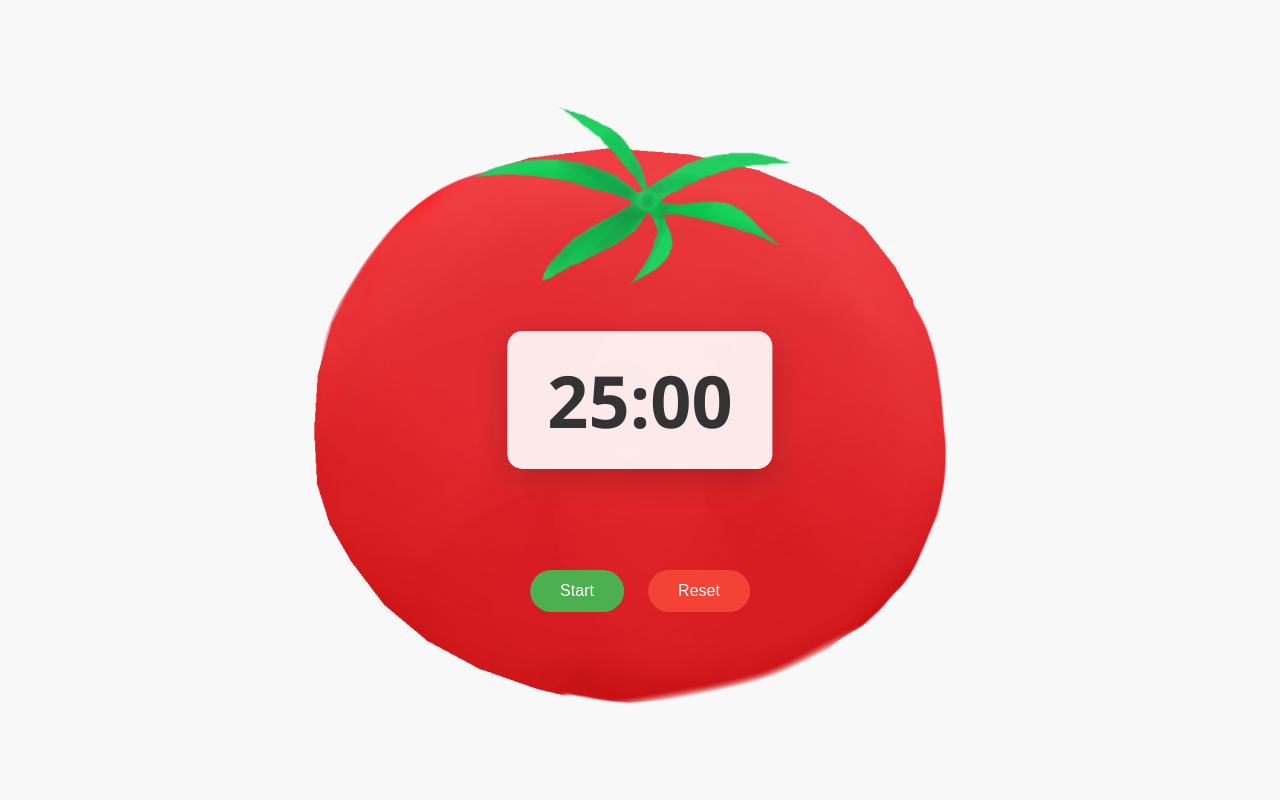
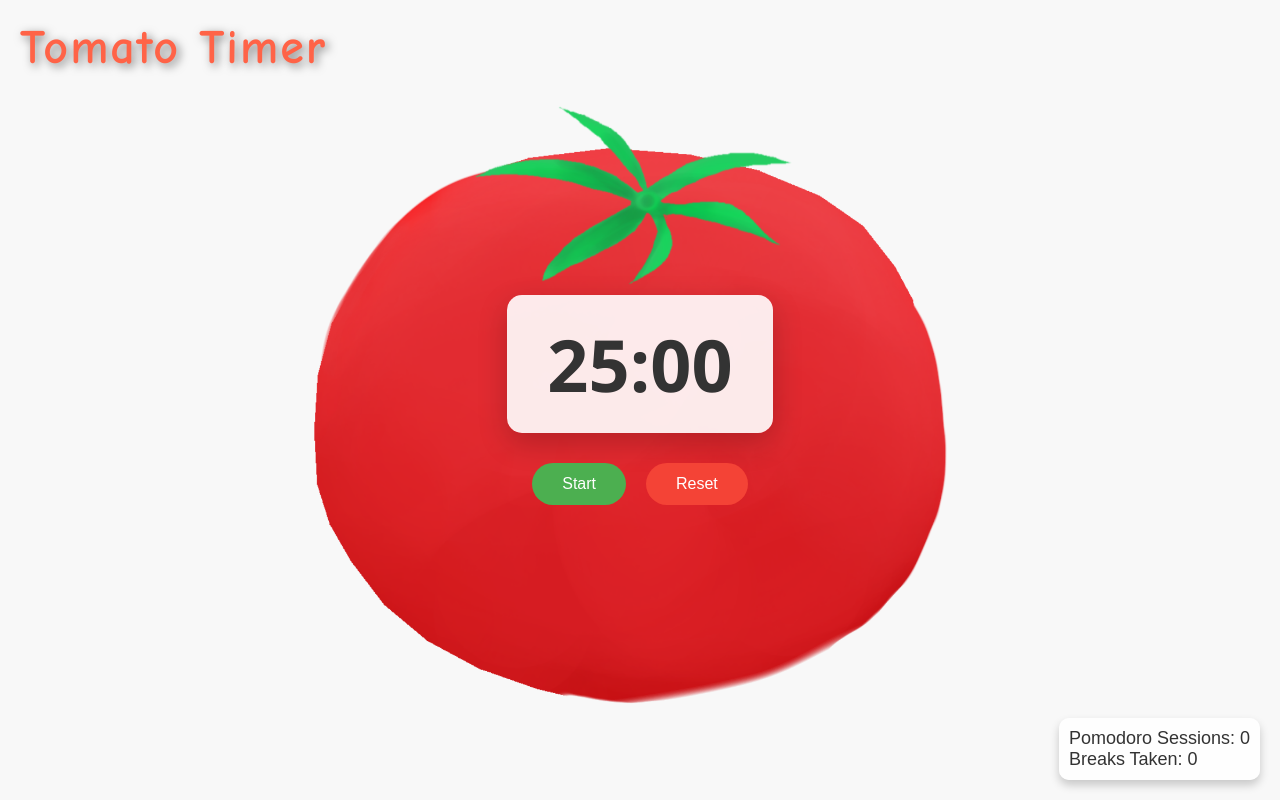
Before and after one commit to gishstudent/tomato-timer, a plain HTML site: page index.html in a window 1280 px wide. Drawn offline with Linux system fonts and the light colour scheme.

Commit message:
Update index.html

```diff
--- a/index.html
+++ b/index.html
@@ -20,37 +20,45 @@
       background-color: #f8f8f8; /* 預設背景色 */
       color: #333;
       overflow: hidden;
+      flex-direction: column; /* Flex方向設為列，方便顯示標題、計時器和按鈕 */
     }
 
-    /* Timer Display (置中，背景為白色) */
+    /* Title Styling */
+    #title {
+      position: absolute; /* Absolute positioning */
+      top: 20px; /* Set distance from the top */
+      left: 20px; /* Set distance from the left */
+      font-size: 48px; /* Larger font size */
+      font-weight: 700;
+      color: #FF6347; /* Tomato color for the title */
+      text-shadow: 3px 3px 10px rgba(0, 0, 0, 0.5); /* Text shadow to make it pop */
+      font-family: 'Comic Sans MS', cursive, sans-serif; /* Fun font family */
+      letter-spacing: 2px; /* Add letter spacing for style */
+    }
+
+    /* Timer Display */
     #timer {
-      position: absolute;
-      top: 50%;
-      left: 50%;
-      transform: translate(-50%, -50%);
       font-size: 72px;
       font-weight: 700;
       color: #333;
-      background-color: rgba(255, 255, 255, 0.9); /* 白色背景帶一點透明度 */
+      background-color: rgba(255, 255, 255, 0.9);
       padding: 20px 40px;
-      border-radius: 15px; /* 圓角效果 */
+      border-radius: 15px;
       box-shadow: 0 10px 30px rgba(0, 0, 0, 0.2);
       text-align: center;
+      margin-bottom: 30px;
     }
 
-    /* Button Styling */
+    /* Button Container Styling */
     .buttons {
-      position: absolute;
-      top: 70%; /* 按鈕顯示在下方 */
-      left: 50%;
-      transform: translateX(-50%);
-      text-align: center;
+      display: flex;
+      justify-content: center;
+      gap: 20px;
     }
 
     button {
       padding: 12px 30px;
       font-size: 16px;
-      margin: 10px;
       border: none;
       border-radius: 30px;
       cursor: pointer;
@@ -73,9 +81,30 @@
     button:hover {
       transform: scale(1.05);
     }
+
+    /* Stats Container - Position at Bottom Right */
+    #stats {
+      position: absolute;
+      bottom: 20px; /* Distance from the bottom */
+      right: 20px; /* Distance from the right */
+      font-size: 18px;
+      color: #333;
+      font-family: 'Arial', sans-serif;
+      background-color: rgba(255, 255, 255, 0.8);
+      padding: 10px;
+      border-radius: 10px;
+      box-shadow: 0 5px 10px rgba(0, 0, 0, 0.2);
+    }
+
+    #stats span {
+      display: block;
+    }
   </style>
 </head>
 <body>
+  <!-- Title -->
+  <div id="title">Tomato Timer</div>
+
   <!-- Timer Display -->
   <div id="timer">25:00</div>
 
@@ -83,6 +112,12 @@
   <div class="buttons">
     <button id="start-btn">Start</button>
     <button id="reset-btn">Reset</button>
+  </div>
+
+  <!-- Stats Display -->
+  <div id="stats">
+    <span id="session-count">Pomodoro Sessions: 0</span>
+    <span id="break-count">Breaks Taken: 0</span>
   </div>
 
   <script>
@@ -93,15 +128,27 @@
     let isRunning = false; // 計時器運行狀態
     let timerInterval; // setInterval ID
 
+    // Stats tracking
+    let pomodoroSessions = 0; // Total Pomodoro sessions (work + break)
+    let breaksTaken = 0; // Total breaks taken
+
     const timerDisplay = document.getElementById("timer");
     const startBtn = document.getElementById("start-btn");
     const resetBtn = document.getElementById("reset-btn");
+    const sessionCountDisplay = document.getElementById("session-count");
+    const breakCountDisplay = document.getElementById("break-count");
 
     // 更新顯示的時間
     function updateDisplay() {
       const minutes = Math.floor(currentTimer / 60);
       const seconds = currentTimer % 60;
       timerDisplay.textContent = `${minutes.toString().padStart(2, "0")}:${seconds.toString().padStart(2, "0")}`;
+    }
+
+    // 更新統計數據
+    function updateStats() {
+      sessionCountDisplay.textContent = `Pomodoro Sessions: ${pomodoroSessions}`;
+      breakCountDisplay.textContent = `Breaks Taken: ${breaksTaken}`;
     }
 
     // 倒數計時
@@ -117,13 +164,16 @@
         if (isWorkPhase) {
           alert("時間到！休息一下吧！");
           currentTimer = breakTime;
+          breaksTaken++;
         } else {
           alert("休息結束！繼續工作吧！");
           currentTimer = workTime;
+          pomodoroSessions++;
         }
         isWorkPhase = !isWorkPhase; // 切換階段
 
         updateDisplay();
+        updateStats();
         startCountdown();
       }
     }
@@ -151,7 +201,10 @@
       pauseCountdown();
       isWorkPhase = true; // 回到工作階段
       currentTimer = workTime;
+      pomodoroSessions = 0; // Reset sessions count
+      breaksTaken = 0; // Reset breaks count
       updateDisplay();
+      updateStats();
     }
 
     // 綁定按鈕事件
@@ -160,6 +213,7 @@
 
     // 初始化顯示時間
     updateDisplay();
+    updateStats();
   </script>
 </body>
 </html>
```
